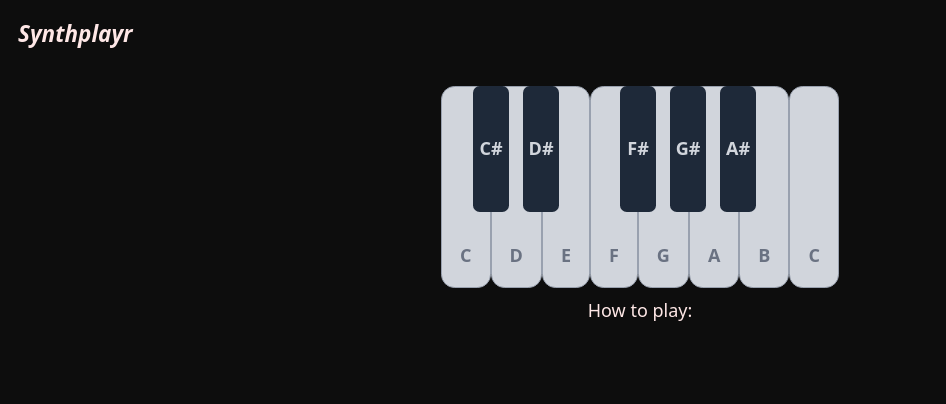
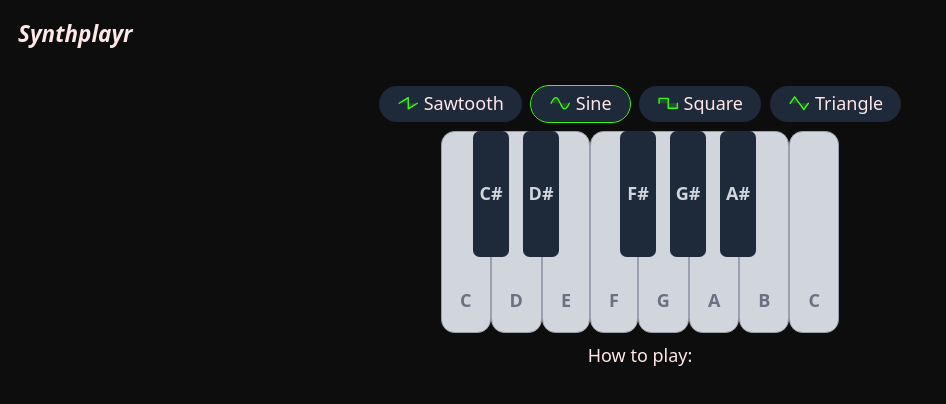
Before and after one commit to jonte265/synth-playr, a React (Vite) app: page / in a window 1280 px wide. Shown: the top 404 px of the page, without its empty margins (0-946 px from the left). Built offline with nearby package versions, Linux system fonts and the light colour scheme.

Commit message:
add change wavesform and add icons

```diff
--- a/package.json
+++ b/package.json
@@ -13,6 +13,7 @@
     "@tailwindcss/vite": "^4.1.12",
     "react": "^19.1.1",
     "react-dom": "^19.1.1",
+    "react-icons": "^5.5.0",
     "tailwindcss": "^4.1.12"
   },
   "devDependencies": {
--- a/src/App.tsx
+++ b/src/App.tsx
@@ -1,6 +1,14 @@
-import { useEffect, useRef } from 'react';
+import { useEffect, useRef, useState } from 'react';
 import Header from './components/Header';
+import {
+  PiWaveSawtoothDuotone,
+  PiWaveSquareDuotone,
+  PiWaveSineDuotone,
+  PiWaveTriangleDuotone,
+} from 'react-icons/pi';
+import SmallBtn from './components/SmallBtn';
 
+// const audioCtx = new AudioContext();
 // const oscillator = audioCtx.createOscillator();
 // oscillator.frequency.value = 220;
 // oscillator.type = 'sine';
@@ -30,10 +38,12 @@ function App() {
     { note: 'A#', freq: 466.16, left: 295 },
   ];
 
-  // const audioCtx = new AudioContext();
   const audioCtxRef = useRef<AudioContext>(null);
   // const oscillatorRef = useRef<OscillatorNode>(null);
   const oscillatorRef = useRef<{ id: number; osc: OscillatorNode }[]>([]);
+
+  const [selWaveform, setSelWaveform] = useState<OscillatorType>('sine');
+  const selWaveformRef = useRef<OscillatorType>('sine');
 
   function playNote(freq: number) {
     // Skapar ljudmotorn om det inte redan finns
@@ -43,7 +53,9 @@ function App() {
 
     const oscillator = audioCtxRef.current.createOscillator();
     oscillator.frequency.value = freq;
-    oscillator.type = 'sawtooth';
+    console.log('ye', selWaveform);
+
+    oscillator.type = selWaveformRef.current;
 
     const gain = audioCtxRef.current.createGain();
     gain.gain.value = 0.1;
@@ -74,6 +86,13 @@ function App() {
       oscillatorRef.current[index].osc.disconnect();
       oscillatorRef.current.splice(index, 1);
     }
+  }
+
+  function handleWaveformSelect(sel: any) {
+    console.log(sel);
+
+    setSelWaveform(sel);
+    selWaveformRef.current = sel;
   }
 
   useEffect(() => {
@@ -194,6 +213,32 @@ function App() {
     <>
       <Header />
       <main className='flex flex-col gap-2 justify-center items-center p-4'>
+        <div className='flex flex-row gap-2'>
+          <SmallBtn
+            text='Sawtooth'
+            icon={<PiWaveSawtoothDuotone />}
+            selected={selWaveform === 'sawtooth' ? true : false}
+            onClick={() => handleWaveformSelect('sawtooth')}
+          />
+          <SmallBtn
+            text='Sine'
+            icon={<PiWaveSineDuotone />}
+            selected={selWaveform === 'sine' ? true : false}
+            onClick={() => handleWaveformSelect('sine')}
+          />
+          <SmallBtn
+            text='Square'
+            icon={<PiWaveSquareDuotone />}
+            selected={selWaveform === 'square' ? true : false}
+            onClick={() => handleWaveformSelect('square')}
+          />
+          <SmallBtn
+            text='Triangle'
+            icon={<PiWaveTriangleDuotone />}
+            selected={selWaveform === 'triangle' ? true : false}
+            onClick={() => handleWaveformSelect('triangle')}
+          />
+        </div>
         <div className='relative flex'>
           {whiteKeys.map((key, index) => (
             <button
--- a/src/components/SmallBtn.tsx
+++ b/src/components/SmallBtn.tsx
@@ -9,7 +9,7 @@ function SmallBtn({ text, icon, onClick, selected }: smallBtnType) {
   return (
     <button
       onClick={onClick}
-      className={`flex flex-row justify-center items-center gap-2 bg-gray-800 hover:bg-gray-700 rounded-4xl py-1 px-4 transition-all ease-in-out ${
+      className={`flex flex-row justify-center items-center gap-1 bg-gray-800 hover:bg-gray-700 rounded-4xl py-1 px-4 transition-all ease-in-out ${
         selected ? 'outline outline-accent' : ''
       }`}
     >
```
Also changed, not shown: 1 other file (tests, documents, lock files or other folders).
